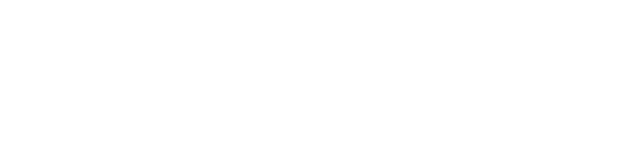
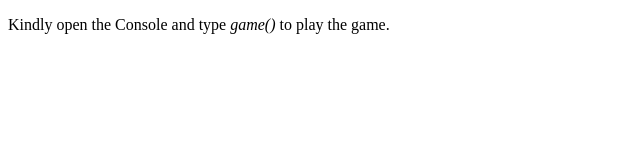
Before and after one commit to coinfilip/projects, a plain HTML site: page rock-paper-scissors/index.html in a window 1280 px wide. Shown: the whole page, without its empty margins (0-640 px from the left). Drawn offline with Linux system fonts and the light colour scheme.

Commit message:
add instruction in index for the game

```diff
--- a/rock-paper-scissors/index.html
+++ b/rock-paper-scissors/index.html
@@ -8,6 +8,6 @@
     <title>Rock Paper Scissors</title>
 </head>
 <body>
-
+    <p>Kindly open the Console and type <em>game()</em> to play the game.</p>
 </body>
 </html>
```
